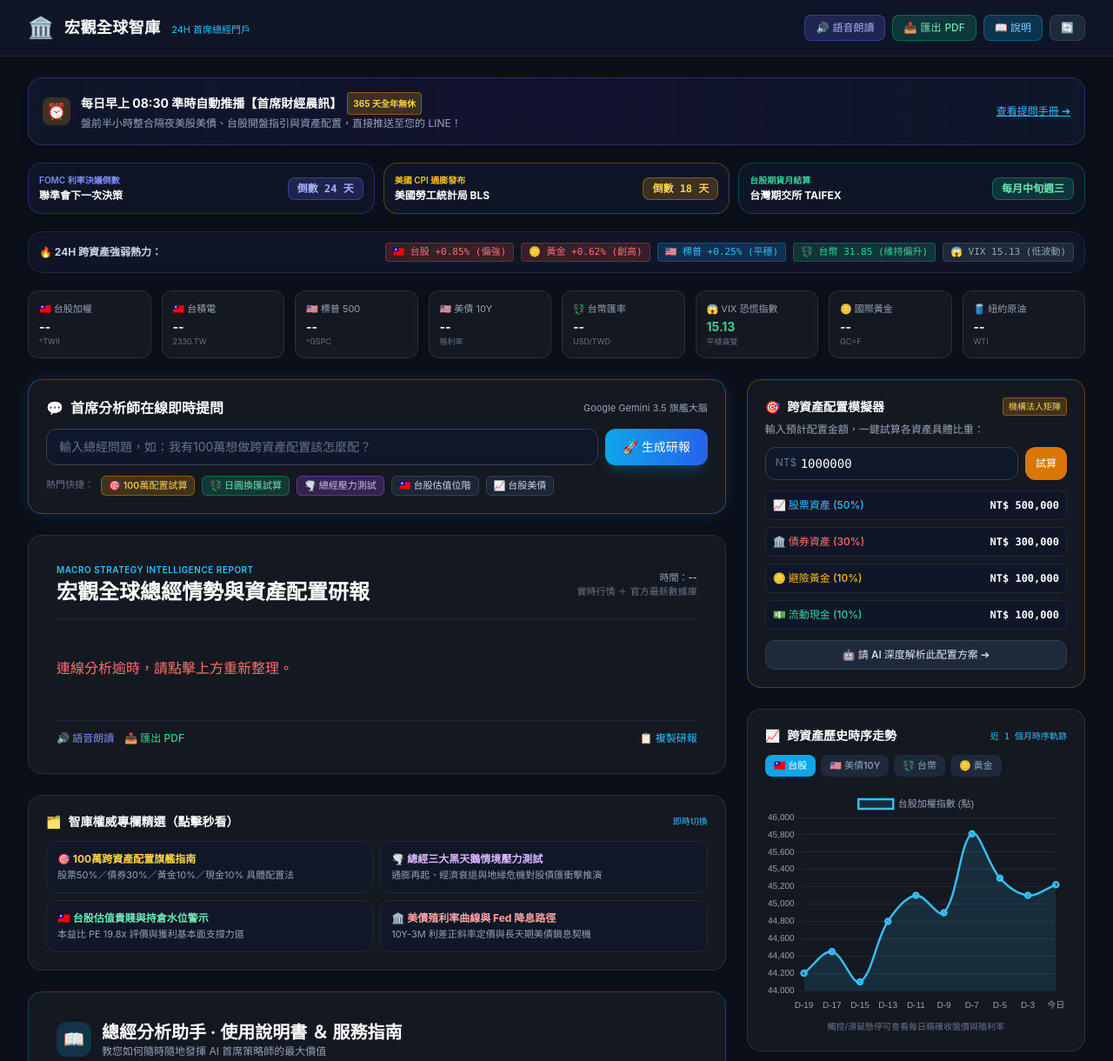
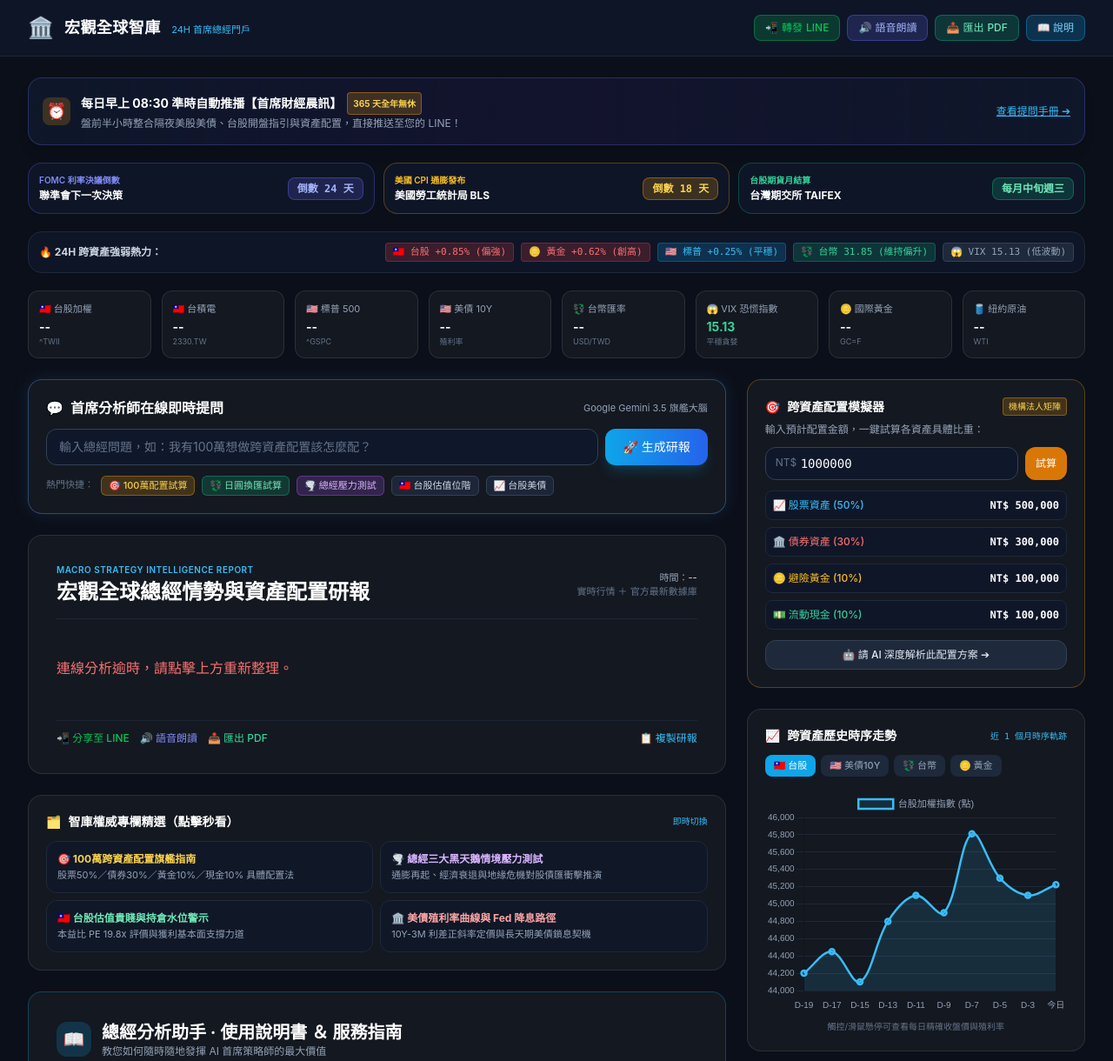
Before and after one commit to h15921209-collab/eco-line-bot, a plain HTML site: page public/index.html in a window 1280 px wide. Shown: the top 1220 px of the page at 87% size. Drawn offline with nearby package versions, Linux system fonts and the light colour scheme; no server answers.

Commit message:
feat: one-click instant share report to LINE friends and groups

```diff
--- a/public/index.html
+++ b/public/index.html
@@ -26,7 +26,6 @@
     .prose-custom strong { color: #38bdf8; }
     html { scroll-behavior: smooth; }
 
-    /* PDF 與打印專屬優化樣式 */
     @media print {
       body { background-color: #ffffff !important; color: #000000 !important; }
       nav, #user-guide, .lg\\:col-span-4, #btn-submit, #query-input, .no-print { display: none !important; }
@@ -50,6 +49,9 @@
         </div>
       </div>
       <div class="flex items-center space-x-2">
+        <button onclick="shareToLine()" class="text-xs bg-[#06C755]/20 hover:bg-[#06C755]/30 text-[#06C755] border border-[#06C755]/40 px-2.5 sm:px-3 py-1.5 rounded-lg transition font-medium flex items-center gap-1">
+          📲 <span class="hidden sm:inline">轉發</span>LINE
+        </button>
         <button onclick="toggleSpeech()" id="btn-speech" class="text-xs bg-indigo-500/20 hover:bg-indigo-500/30 text-indigo-300 border border-indigo-500/40 px-2.5 sm:px-3 py-1.5 rounded-lg transition font-medium flex items-center gap-1">
           <span id="speech-icon">🔊</span> <span id="speech-text" class="hidden sm:inline">語音朗讀</span>
         </button>
@@ -59,9 +61,6 @@
         <a href="#user-guide" class="text-xs bg-sky-500/20 hover:bg-sky-500/30 text-sky-300 border border-sky-500/40 px-2.5 sm:px-3 py-1.5 rounded-lg transition font-medium">
           📖 說明
         </a>
-        <button onclick="fetchInitialReport()" class="text-xs bg-slate-800 hover:bg-slate-700 active:scale-95 text-slate-300 px-2.5 sm:px-3 py-1.5 rounded-lg border border-slate-700 transition">
-          🔄
-        </button>
       </div>
     </div>
   </nav>
@@ -179,7 +178,7 @@
           </div>
         </div>
 
-        <!-- 研報內容展示卡片（支援打印匯出） -->
+        <!-- 研報內容展示卡片（支援打印與一鍵分享） -->
         <div class="glass-card p-5 sm:p-8 rounded-2xl" id="printable-report-area">
           <div class="flex flex-wrap items-center justify-between pb-3.5 border-b border-slate-800 gap-2 mb-5">
             <div>
@@ -203,8 +202,11 @@
           </div>
 
           <!-- 底部操作 -->
-          <div class="mt-6 pt-3 border-t border-slate-800/80 flex justify-between items-center text-xs text-slate-500 no-print">
-            <div class="flex items-center gap-3">
+          <div class="mt-6 pt-3 border-t border-slate-800/80 flex flex-wrap justify-between items-center text-xs text-slate-500 gap-2 no-print">
+            <div class="flex flex-wrap items-center gap-3">
+              <button onclick="shareToLine()" class="text-[#06C755] hover:opacity-80 transition flex items-center gap-1 font-medium">
+                📲 分享至 LINE
+              </button>
               <button onclick="toggleSpeech()" class="text-indigo-400 hover:text-indigo-300 transition flex items-center gap-1 font-medium">
                 🔊 語音朗讀
               </button>
@@ -428,7 +430,6 @@
     let isSpeaking = false;
     const DOMAIN_URL = "https://eco-line-bot.vercel.app";
 
-    // 註冊 PWA Service Worker 支援完全離線可讀
     if ('serviceWorker' in navigator) {
       window.addEventListener('load', () => {
         navigator.serviceWorker.register('/sw.js').catch(err => console.log('SW fail:', err));
@@ -444,6 +445,14 @@
     };
 
     let currentAsset = 'twii';
+
+    function shareToLine() {
+      if (!currentRawReport) return alert('研報生成中，請稍候再分享！');
+      const title = document.getElementById('report-title').innerText;
+      const snippet = currentRawReport.substring(0, 300).replace(/[\#\*\_\`]/g, '') + '...';
+      const shareText = encodeURIComponent(`【宏觀全球智庫 · 首席總經研報】\n📌 ${title}\n\n${snippet}\n\n📱 查看完整即時研報與圖表：\n${DOMAIN_URL}`);
+      window.open(`https://line.me/R/msg/text/?${shareText}`, '_blank');
+    }
 
     function exportReportPDF() {
       if (!currentRawReport) return alert('研報生成中，請稍候再匯出！');
```
